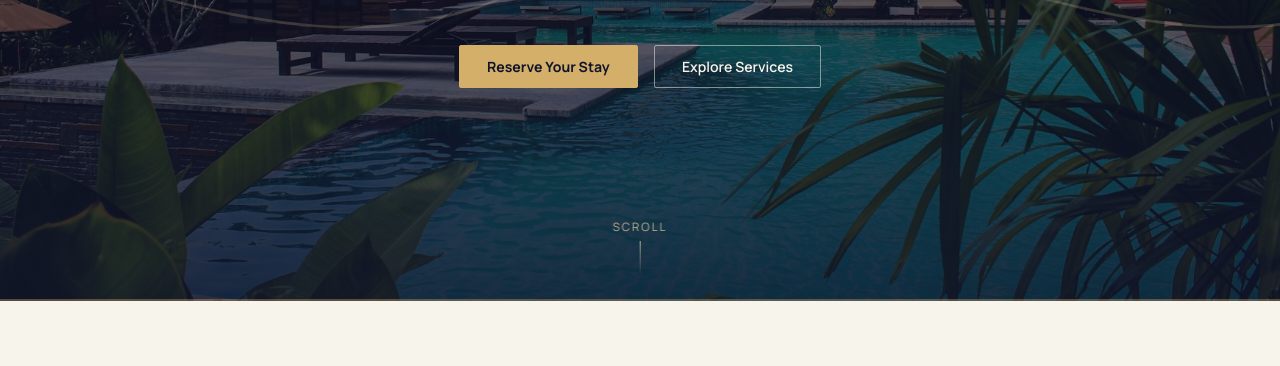
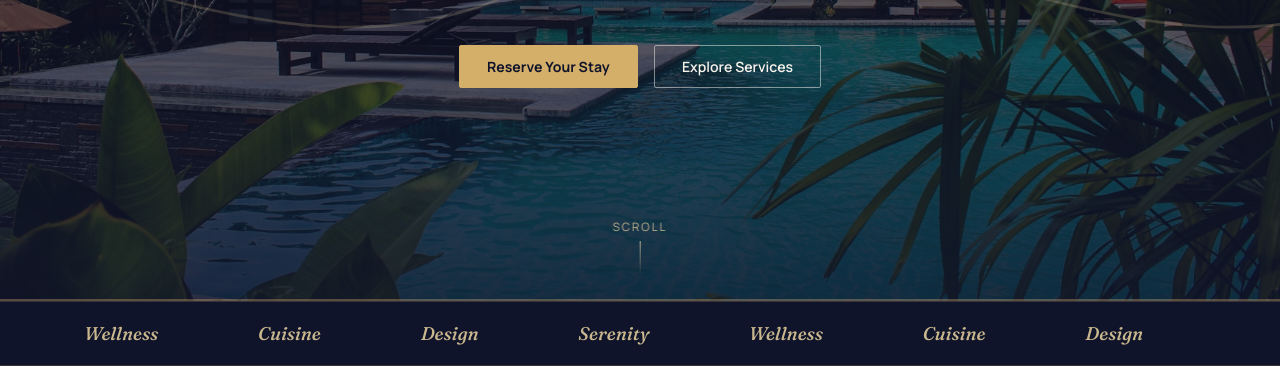
Before and after one commit to SudabaSolaimankhil/Hotel, a plain HTML site: page index.html in a window 1280 px wide. Shown: the part 499-865 px from the top of the page. Before the commit the page ends 800 px from the top, so only its background shows below. Drawn offline with nearby package versions, Linux system fonts and the light colour scheme.

Commit message:
feat: Add new feature Marquee

```diff
--- a/index.html
+++ b/index.html
@@ -119,5 +119,19 @@
         <div class="line"></div>
       </div>
     </header>
+
+    <!-- MARQUEE  -->
+    <div class="marquee-strip">
+      <div class="marquee-track">
+        <span>Serenity <i class="bi bi-star-fill"></i></span>
+        <span>Wellness <i class="bi bi-star-fill"></i></span>
+        <span>Cuisine <i class="bi bi-star-fill"></i></span>
+        <span>Design <i class="bi bi-star-fill"></i></span>
+        <span>Serenity <i class="bi bi-star-fill"></i></span>
+        <span>Wellness <i class="bi bi-star-fill"></i></span>
+        <span>Cuisine <i class="bi bi-star-fill"></i></span>
+        <span>Design <i class="bi bi-star-fill"></i></span>
+      </div>
+    </div>
   </body>
 </html>
--- a/style.css
+++ b/style.css
@@ -270,3 +270,41 @@ h3,
     opacity: 1;
   }
 }
+/* Marquee */
+
+.marquee-strip {
+  background: var(--midnight);
+  overflow: hidden;
+  white-space: nowrap;
+  padding: 1.1rem 0;
+  border-top: 1px solid rgba(212, 175, 106, 0.2);
+  border-bottom: 1px solid rgba(212, 175, 106, 0.2);
+}
+.marquee-track {
+  display: inline-block;
+  animation: marquee 28s linear infinite;
+}
+.marquee-track span {
+  font-family: var(--font-display);
+  font-style: italic;
+  font-size: 1.15rem;
+  color: var(--gold-light);
+  margin: 0 2rem;
+  opacity: 0.85;
+}
+.marquee-track span i {
+  font-style: normal;
+  color: var(--ivory);
+  opacity: 0.35;
+  margin-inline-start: 2rem;
+  font-size: 0.9rem;
+  vertical-align: middle;
+}
+@keyframes marquee {
+  from {
+    transform: translateX(0);
+  }
+  to {
+    transform: translateX(-50%);
+  }
+}
```
